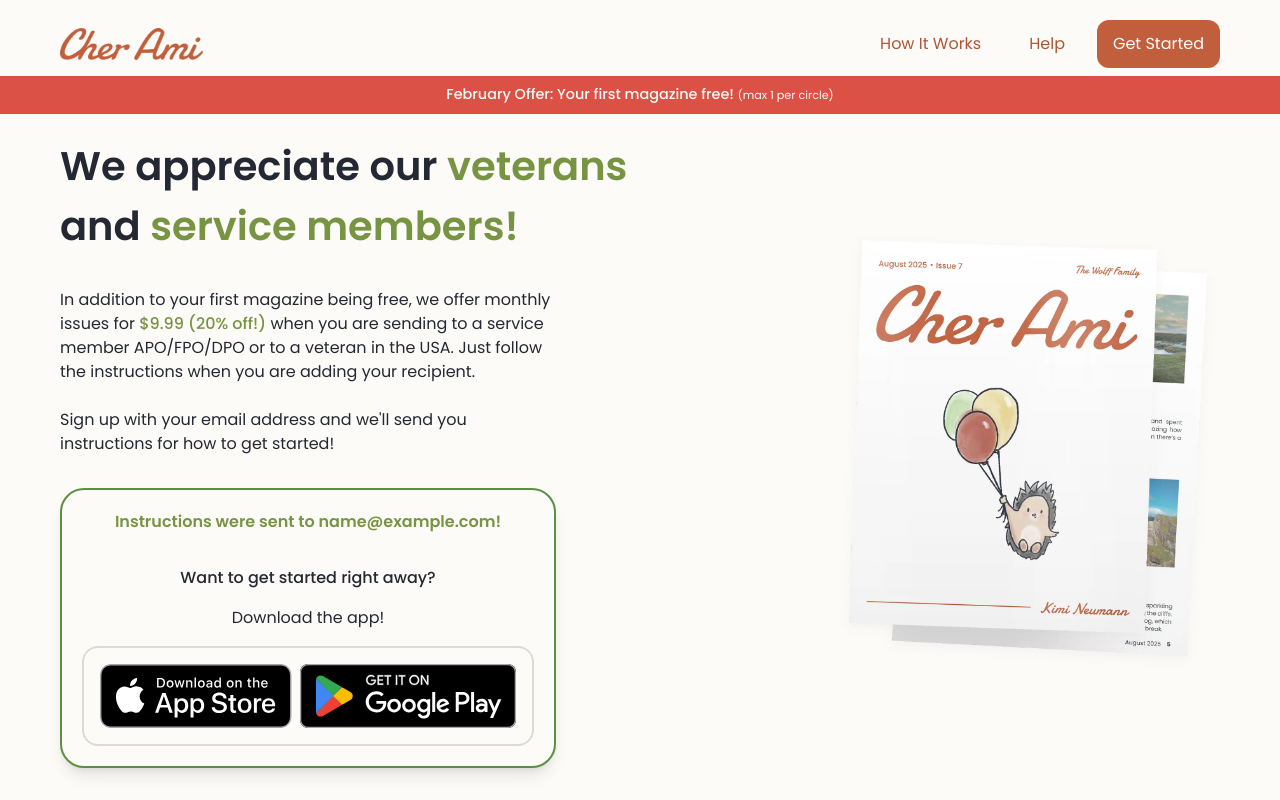
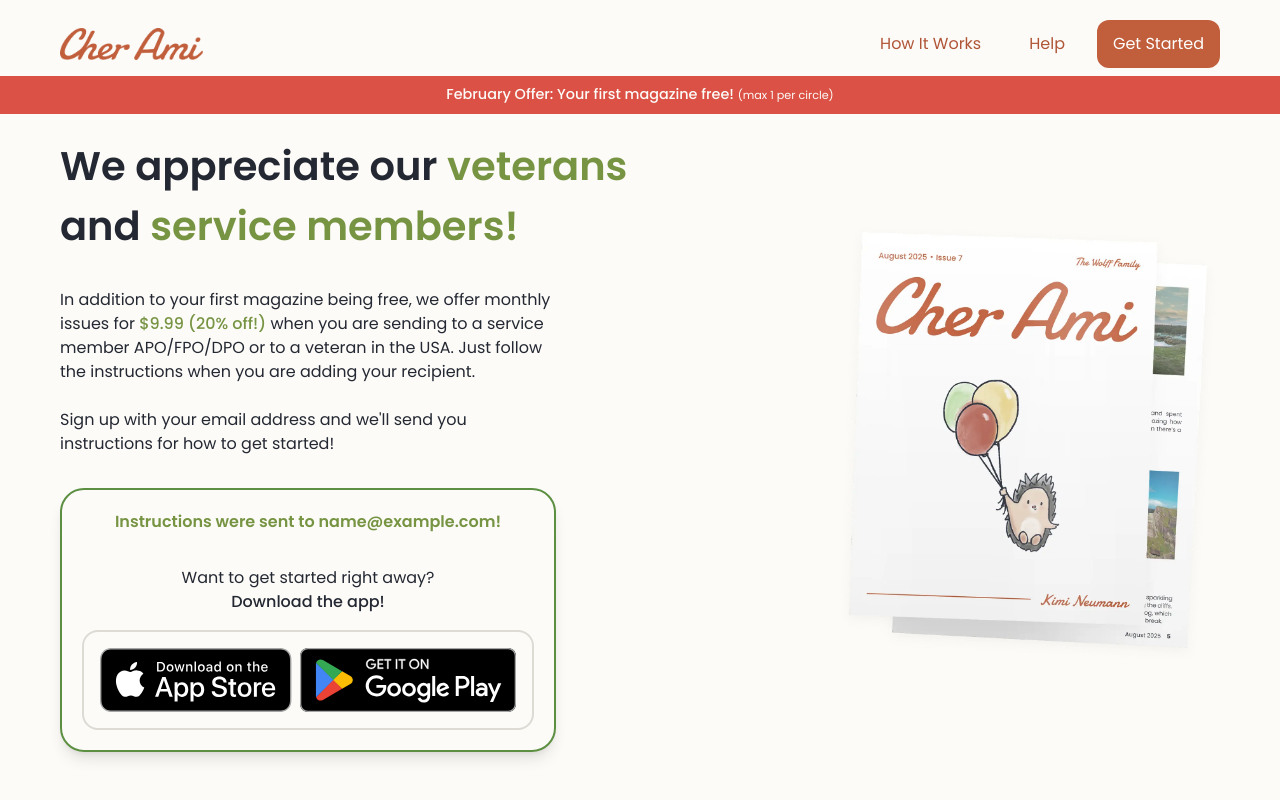
Before and after one commit to Jackalope523/cher-ami-website, a Next.js app: page /military in a window 1280 px wide. Both pictures are taken after typing "name@example.com" into the empty fields and a click on the button "Sign up". Shown: the top 800 px of the page. Built offline with nearby package versions, Linux system fonts and the light colour scheme; no server answers.

Commit message:
Formatting

```diff
--- a/components/EmailCTA.tsx
+++ b/components/EmailCTA.tsx
@@ -83,8 +83,9 @@
           Instructions were sent to {email || 'your inbox'}!
         </p>
         <div className="flex flex-col gap-4">
-          <p className="text-[1rem] text-[#242832] font-medium">
-            Want to get started right away?
+          <p className="text-[1rem] text-[#242832] font-normal">
+            Want to get started right away?<br />
+            <span className="font-medium">Download the app!</span>
           </p>
           {/*
             <p className={`flex flex-row gap-1 px-3 px-4 py-1.5 md:py-2
@@ -96,9 +97,6 @@
               OR
             </p>
           */}
-          <p className="text-[1rem] text-[#242832]">
-            Download the app!
-          </p>
           <div className="flex flex-col md:flex-row gap-2 p-4 self-center items-center
                           border-2 rounded-2xl border-[#DEDBD5]">
             <DynamicCTA />
```
